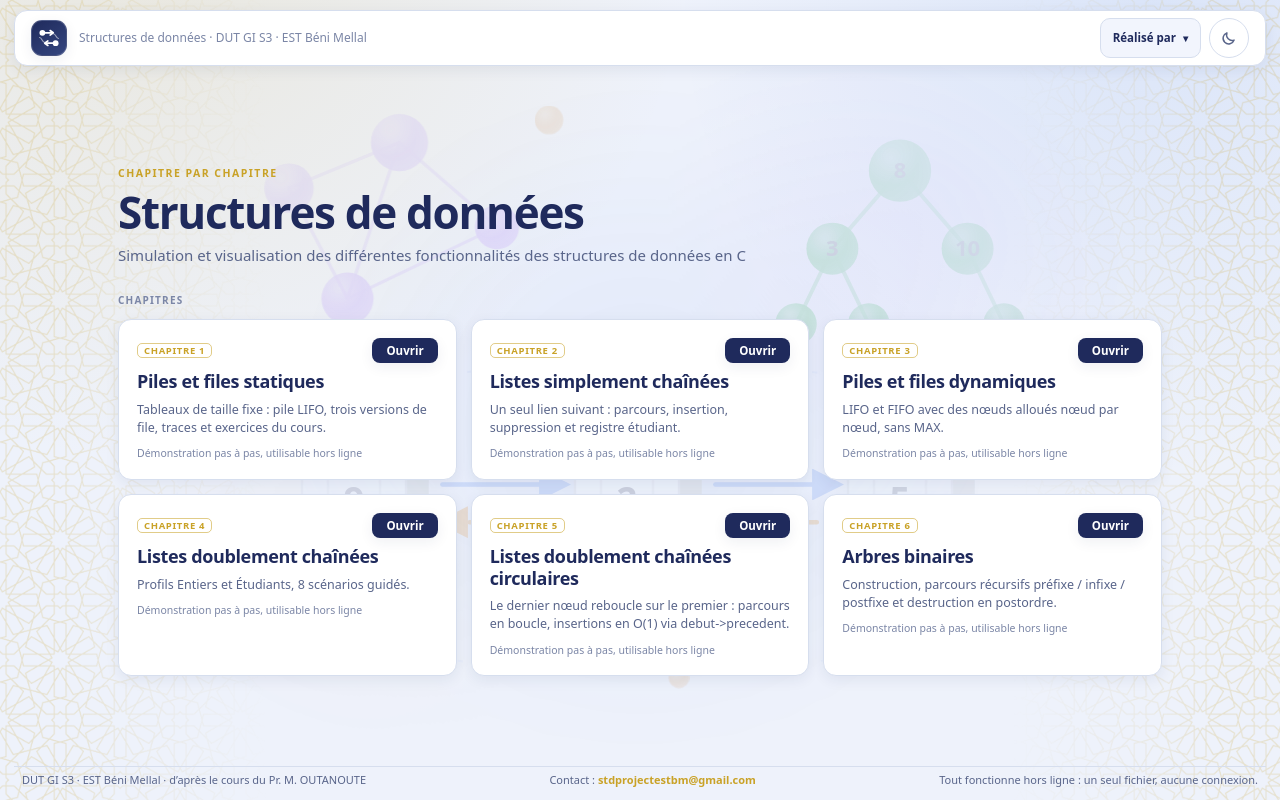
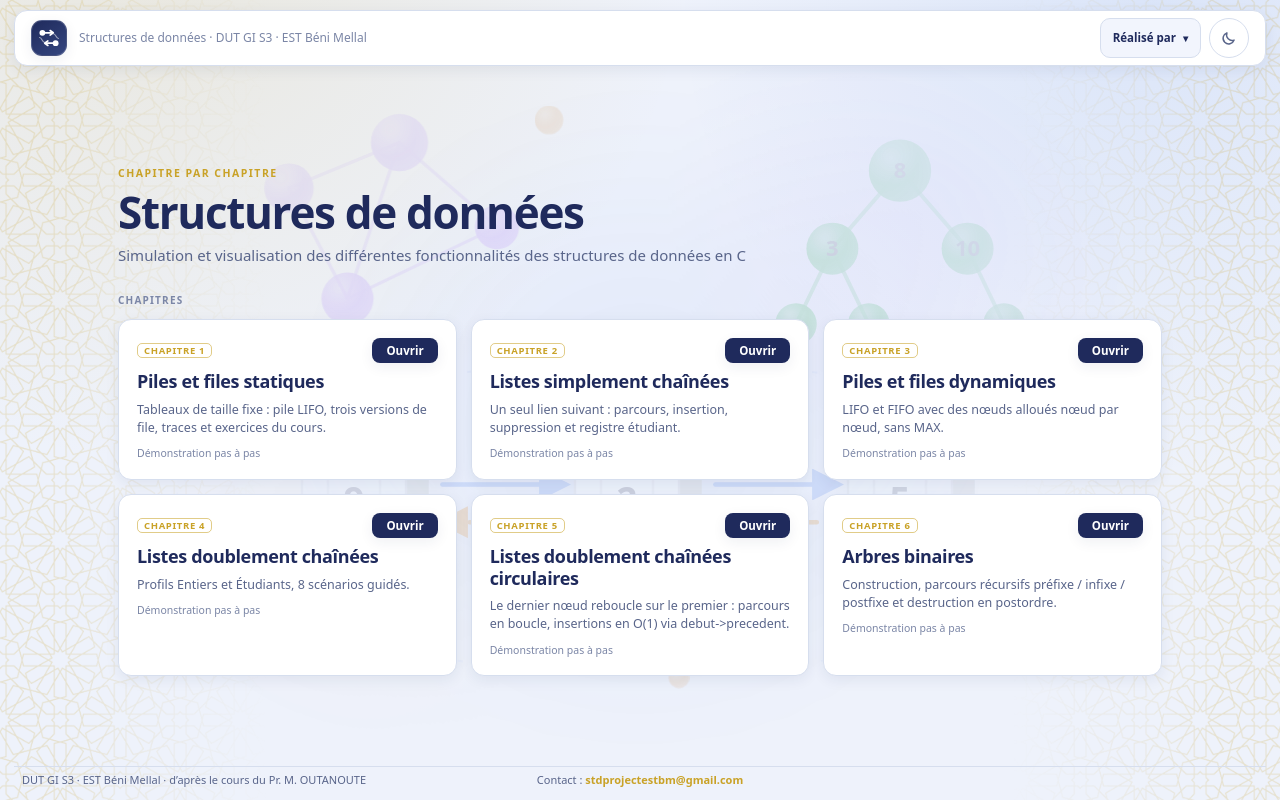
Before and after one commit to MehdiCherkane/dsa-visualizer, a React (Vite) app: page / in a window 1280 px wide. Built offline with nearby package versions, Linux system fonts and the light colour scheme.

Commit message:
fix: retirer les mentions hors ligne

```diff
--- a/src/i18n/fr.ts
+++ b/src/i18n/fr.ts
@@ -25,7 +25,6 @@ export const fr = {
     contact: 'Contact',
     email: 'stdprojectestbm@gmail.com',
     emailAria: (email: string) => `Envoyer un e-mail à ${email}`,
-    offline: 'Tout fonctionne hors ligne : un seul fichier, aucune connexion.',
   },
   menu: {
     title: 'Structures de données',
@@ -38,7 +37,7 @@ export const fr = {
     open: 'Ouvrir',
     openAria: (title: string) => `Ouvrir « ${title} »`,
     chapterLabel: (chapter: number) => `Chapitre ${chapter}`,
-    cardHint: 'Démonstration pas à pas, utilisable hors ligne',
+    cardHint: 'Démonstration pas à pas',
     soon: 'Bientôt disponible',
     soonAria: (title: string) => `« ${title} » : bientôt disponible`,
     soonItems: [] as Array<{ chapter: number; title: string; description: string }>,
--- a/src/ui/SiteFooter.css
+++ b/src/ui/SiteFooter.css
@@ -1,9 +1,9 @@
-/* Shared footer: credits on the left, contact in the middle, offline note on the right. */
+/* Shared footer: credits on the left, contact centred. */
 
 .site-footer {
-  display: flex;
+  display: grid;
+  grid-template-columns: 1fr auto 1fr;
   align-items: center;
-  justify-content: space-between;
   gap: 12px;
   min-height: 20px;
   border-top: 1px solid var(--line);
@@ -36,13 +36,8 @@
   text-decoration: underline;
 }
 
-.site-footer-offline {
-  color: var(--ink-2);
-  text-align: right;
-}
-
 @media (max-width: 760px) {
   .site-footer {
-    flex-wrap: wrap;
+    grid-template-columns: 1fr;
   }
 }
--- a/src/ui/SiteFooter.tsx
+++ b/src/ui/SiteFooter.tsx
@@ -18,7 +18,6 @@ export function SiteFooter(): JSX.Element {
           {email}
         </a>
       </span>
-      <span className="site-footer-offline">{fr.footer.offline}</span>
     </footer>
   )
 }
```
